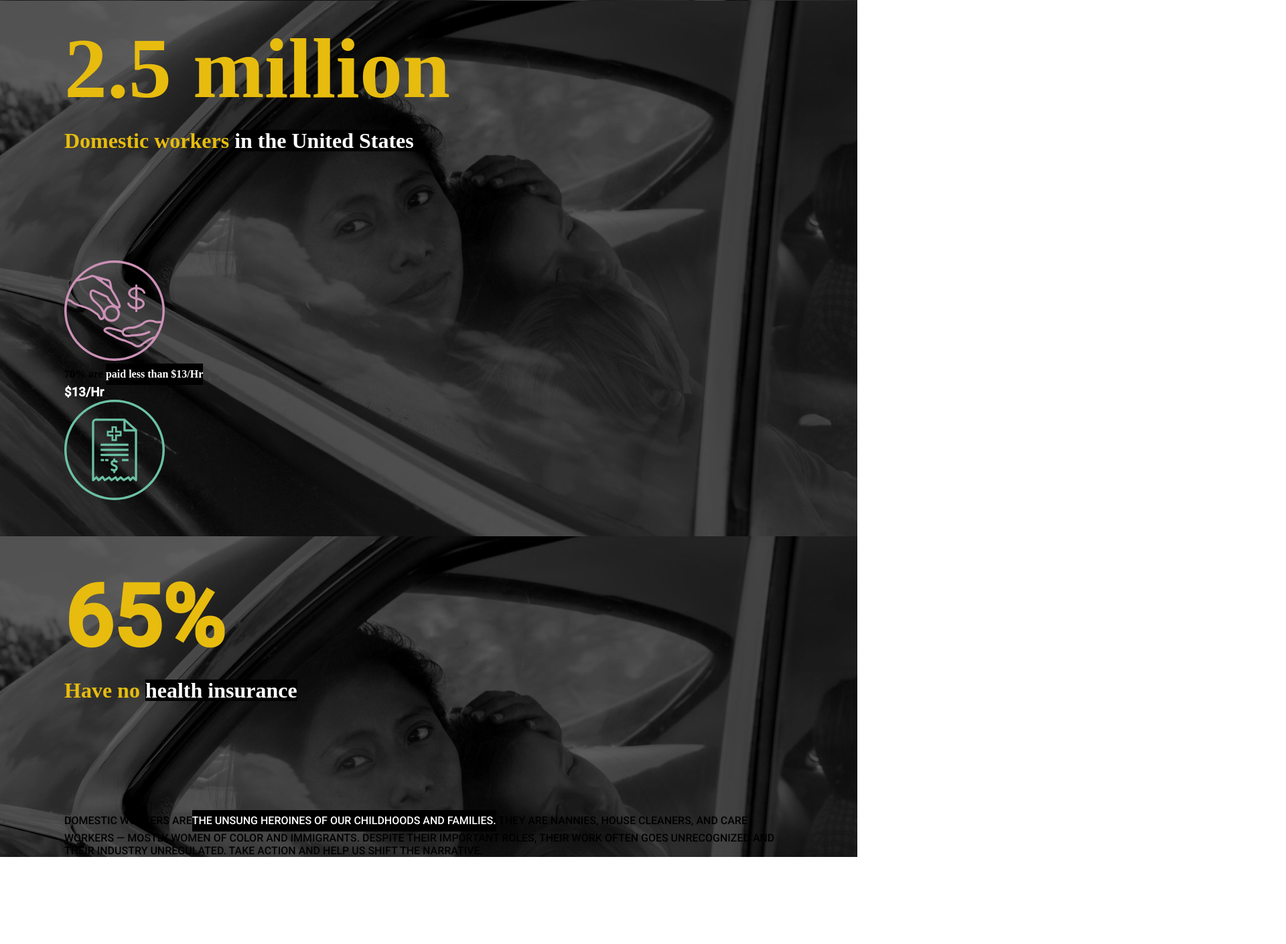
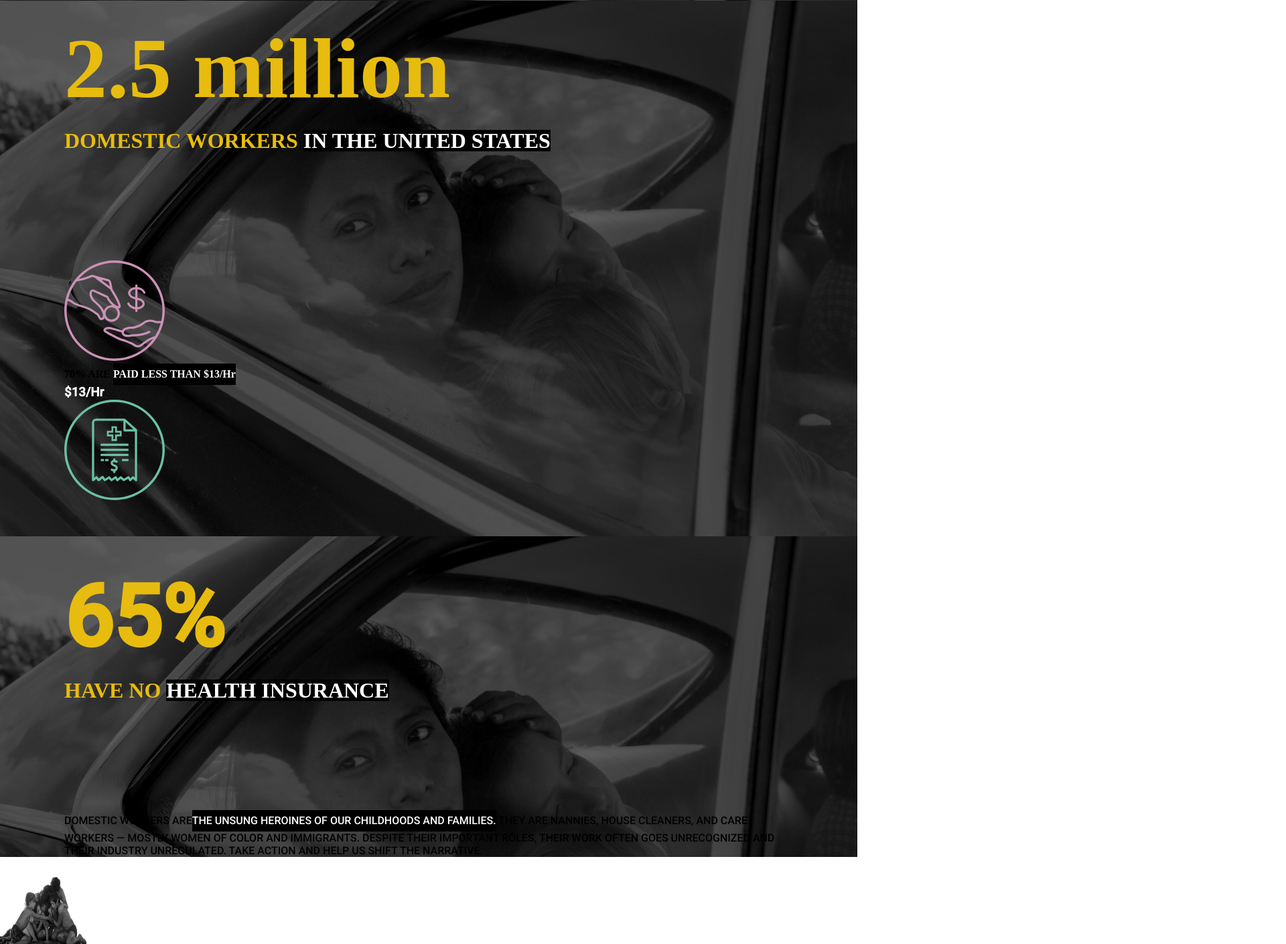
Before and after one commit to Bernd68452/Roma-Lev3_1, a plain HTML site: page index.html in a window 1280 px wide. Shown: the part 2399-3809 px from the top of the page at 67% size, 1920 px wide, since content can reach past the window. Drawn offline with Linux system fonts and the light colour scheme.

Commit message:
HTML 100%, CSS 50%

```diff
--- a/assets/css/style.css
+++ b/assets/css/style.css
@@ -94,6 +94,12 @@ div:hover {
   padding: 0 4rem 0 4rem;
 }
 
+img {
+    width: 150px;
+    height: 150px;
+  }
+
+
 #workers img, #pay img, #health img
 
  {
--- a/index.html
+++ b/index.html
@@ -33,17 +33,17 @@
         <article id="workers" class="workers1">
             <img src="./assets/img/stat-workers-color.svg" alt="picture" />
             <h1>2.5 million</h1>
-            <h4>Domestic workers <span>in the United States</span></h4>
+            <h4>DOMESTIC WORKERS <span>IN THE UNITED STATES</span></h4>
         </article>
         <article id="pay" class="workers2">
             <img src="./assets/img/stat-pay-color.svg" alt="picture" />
-            <h4>70% are <span>paid less than $13/Hr</span></h4>
+            <h4>70% ARE <span>PAID LESS THAN $13/Hr</span></h4>
             <h1>$13/Hr</h1>
         </article>
         <article id="health" class="workers3">
             <img src="./assets/img/stat-health-color.svg" alt="picture" />
             <h1>65%</h1>
-            <h4>Have no <span>health insurance </span></h4>
+            <h4>HAVE NO <span>HEALTH INSURANCE</span></h4>
             <aside>
                 DOMESTIC WORKERS ARE<span>THE UNSUNG HEROINES OF OUR CHILDHOODS AND FAMILIES.</span>
                 THEY ARE NANNIES, HOUSE CLEANERS, AND CARE WORKERS — MOSTLY WOMEN OF
```
